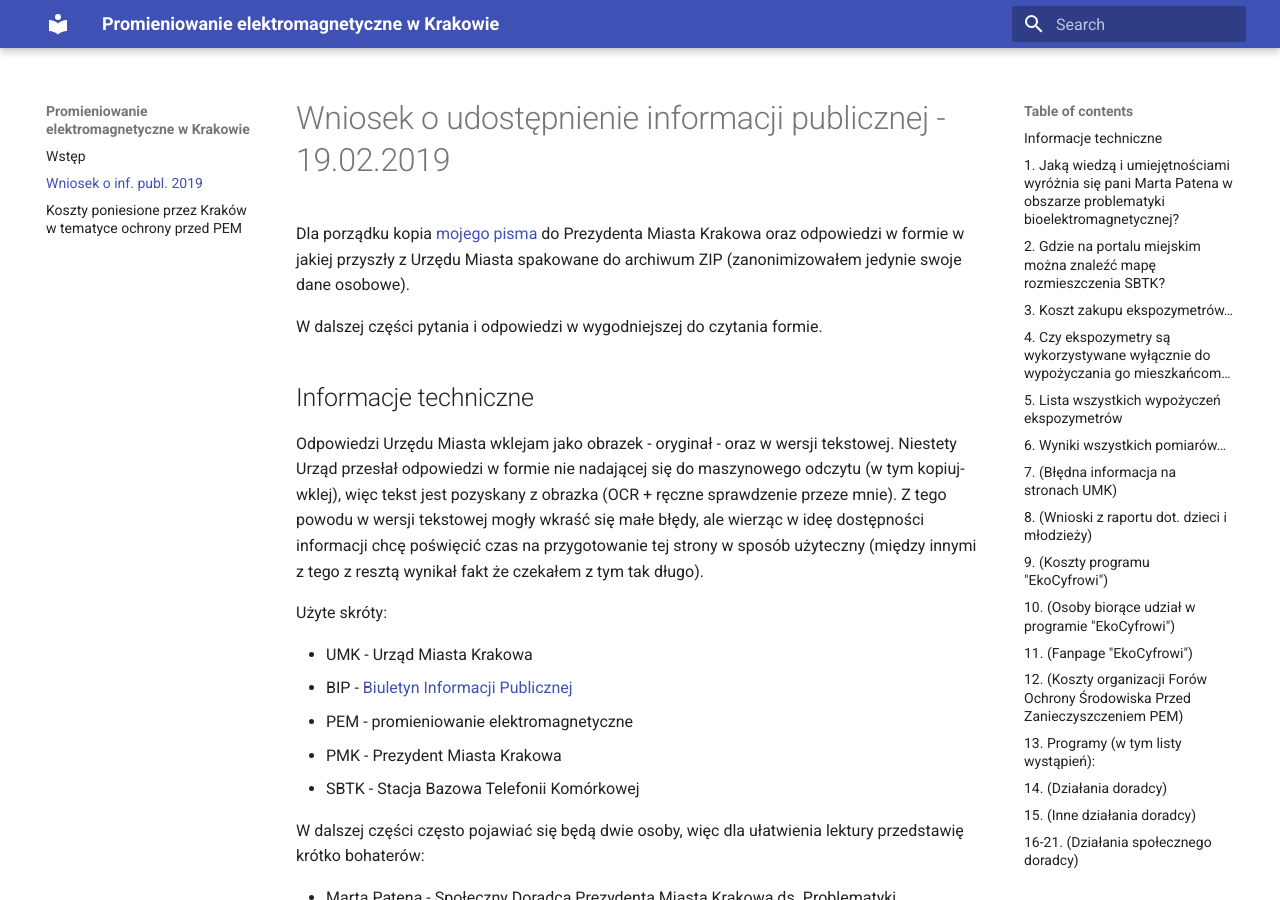
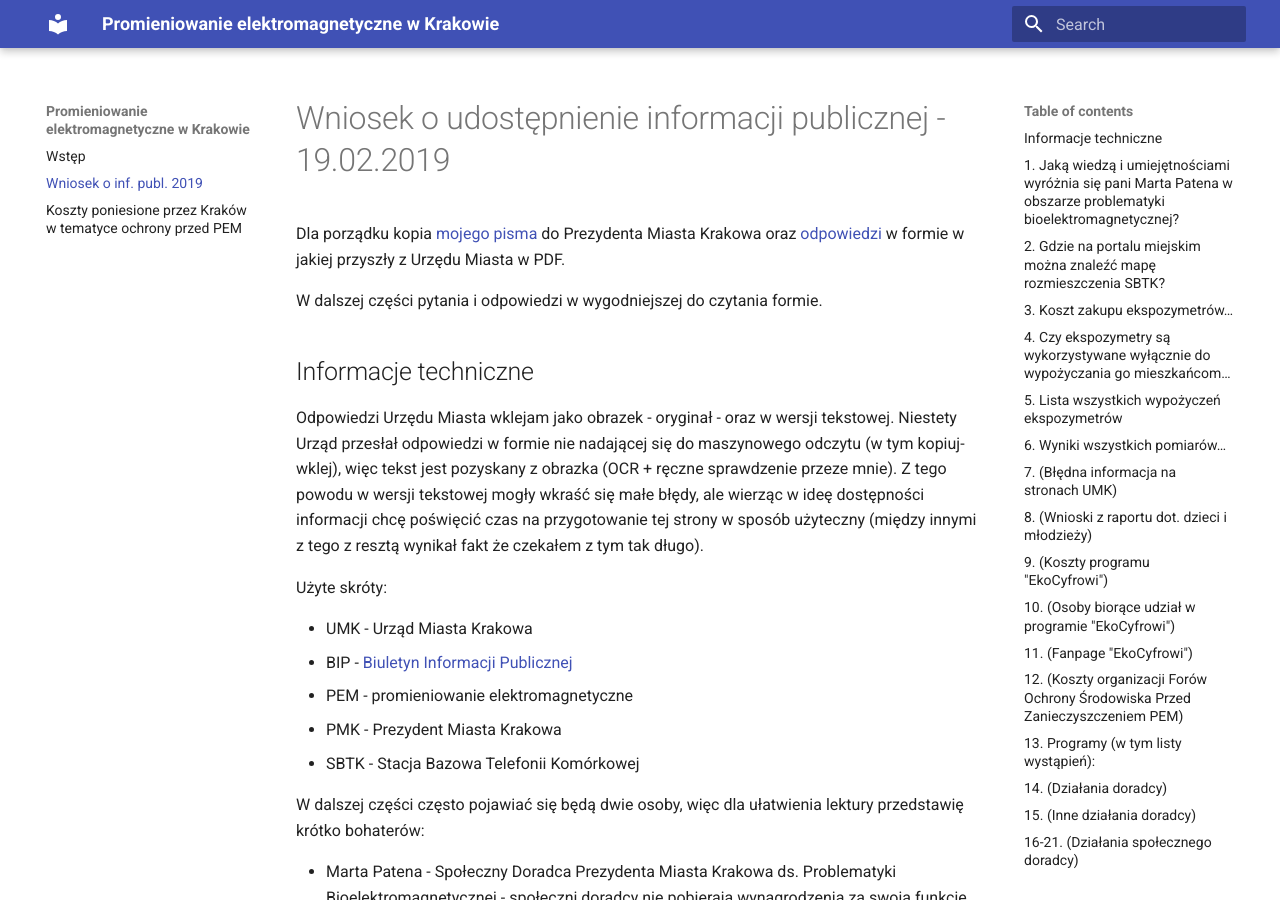
Before and after one commit to jakubste/pemkrk, an MkDocs documentation site: the page built from docs/udip-1.md, in a window 1280 px wide and 900 px high. Built offline with MkDocs 1.6.1 and Material for MkDocs 9.7.7, drawn with Linux system fonts in a browser that asks for light colours.

Commit message:
add full reply pdf, add readme

```diff
--- a/docs/udip-1.md
+++ b/docs/udip-1.md
@@ -1,8 +1,8 @@
 Wniosek o udostępnienie informacji publicznej - 19.02.2019
 ==========================================================
 
-Dla porządku kopia [mojego pisma](docs/wniosek-udip.pdf) do Prezydenta Miasta Krakowa oraz odpowiedzi w formie
-w jakiej przyszły z Urzędu Miasta spakowane do archiwum ZIP (zanonimizowałem jedynie swoje dane osobowe).
+Dla porządku kopia [mojego pisma](docs/wniosek-udip.pdf) do Prezydenta Miasta Krakowa oraz [odpowiedzi](docs/odpowiedz-full.pdf)
+w formie w jakiej przyszły z Urzędu Miasta w PDF.
 
 W dalszej części pytania i odpowiedzi w wygodniejszej do czytania formie.
 
```
Also changed, not shown: README.md (added, +19 -0 lines), 1 other file.
